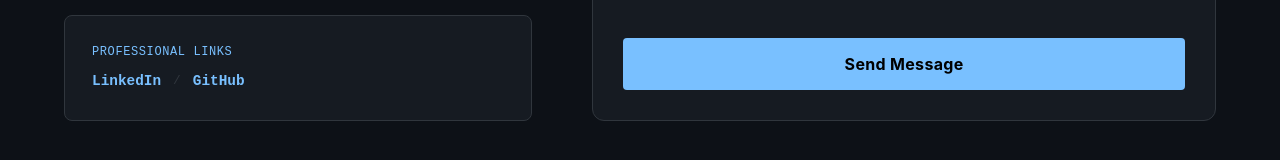
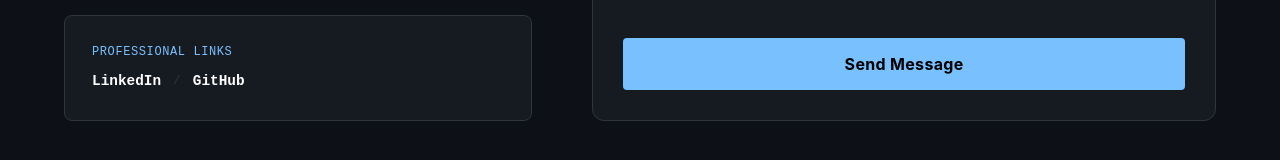
Before and after one commit to justjoe19/Personal_Portfolio_Website, a React (Vite) app: page / in a window 1280 px wide. Shown: the part 3355-3515 px from the top of the page. Built offline with nearby package versions, Linux system fonts and the light colour scheme.

Commit message:
style: update contact social links to be white by default with blue hover

```diff
--- a/src/index.css
+++ b/src/index.css
@@ -456,6 +456,11 @@ h1 span { color: var(--accent-blue); }
   font-size: 0.9rem;
   font-weight: 600;
   text-decoration: none;
+  color: var(--text-white);
+}
+
+.social-links-compact a:hover {
+  color: var(--accent-blue);
 }
 
 .separator {
```
